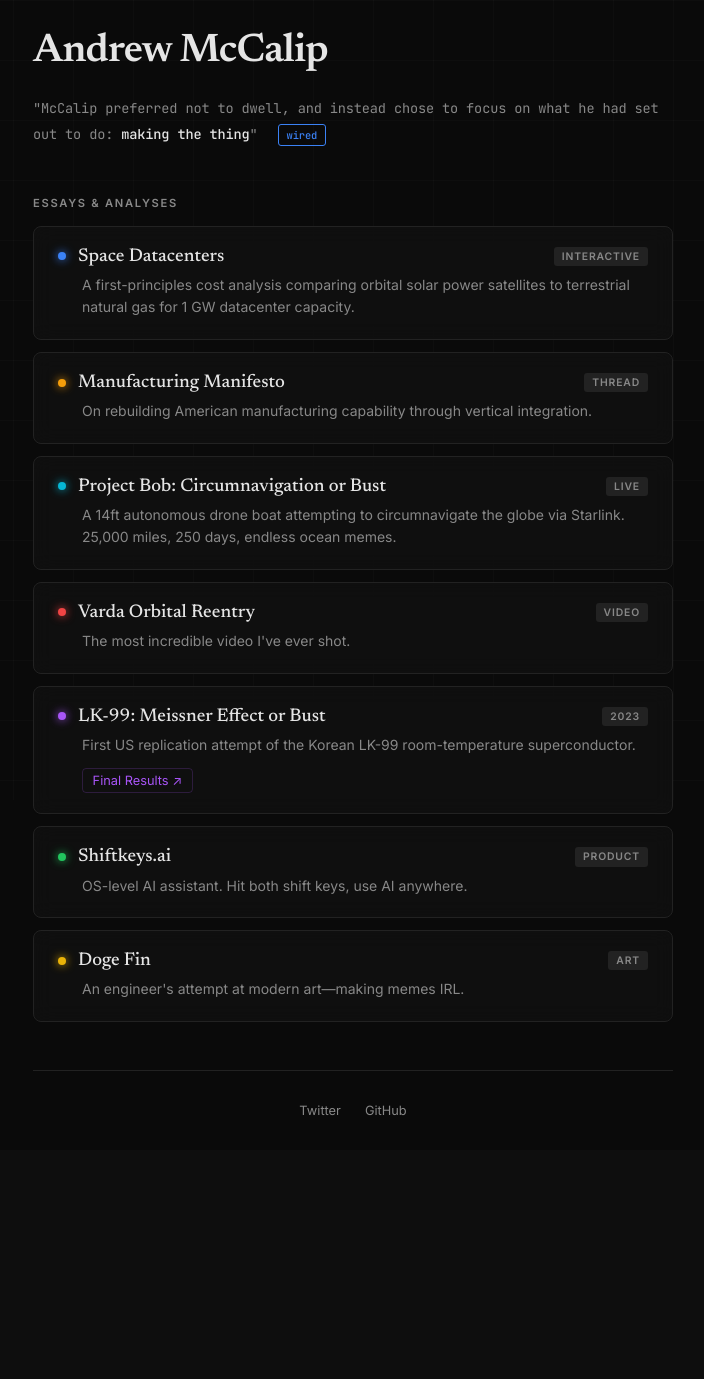
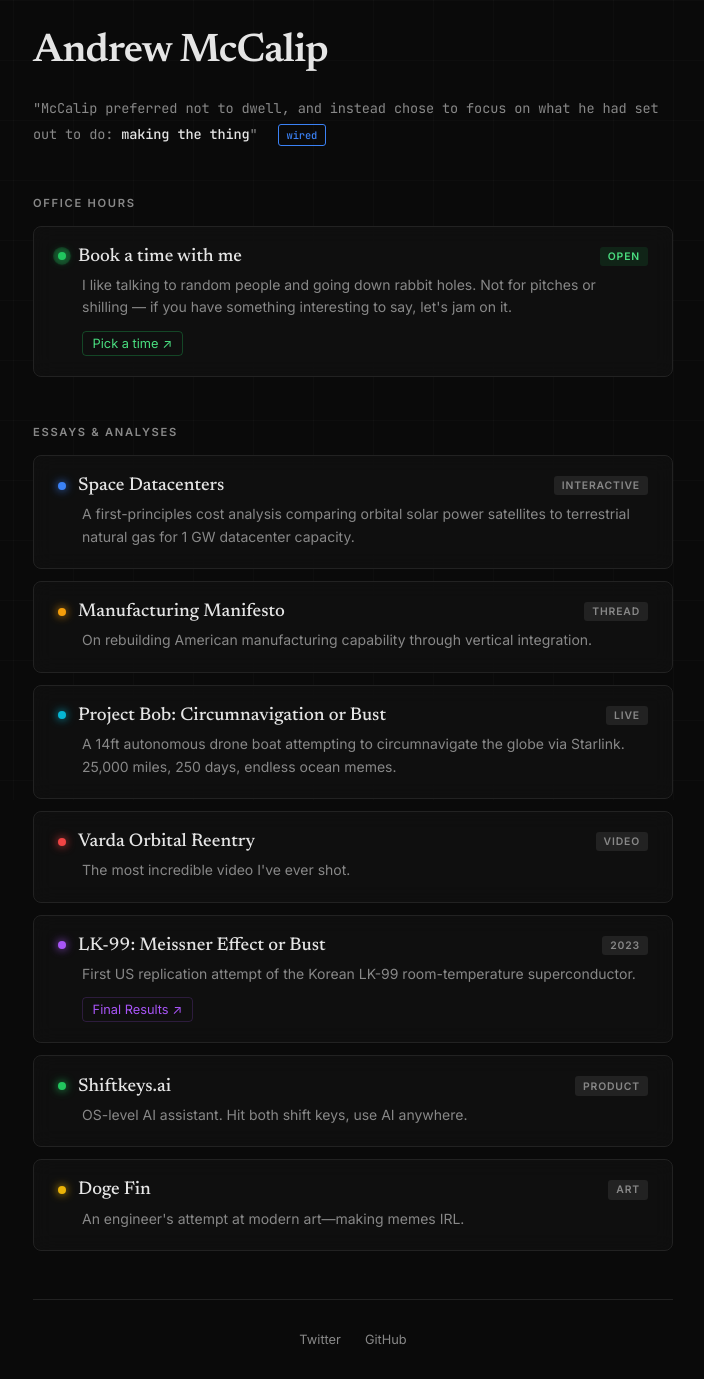
Before and after one commit to andrewmccalip/thoughts, a Flask app: page / in a window 1280 px wide. Shown: the whole page, without its empty margins (287-991 px from the left). Before the commit the page ends 1115 px from the top, so only its background shows below. Run offline with Flask 2, Linux system fonts and the light colour scheme.

Commit message:
office hours booking card
Co-Authored-By: Claude Opus 5.5 <noreply@anthropic.com>

```diff
--- a/templates/index.html
+++ b/templates/index.html
@@ -160,6 +160,7 @@
             background: rgba(59, 130, 246, 0.15);
         }
 
+        .office-section,
         .essays-section {
             margin-bottom: 3rem;
         }
@@ -246,6 +247,25 @@
             box-shadow: 0 0 10px #eab308;
         }
 
+        .essay-indicator.office {
+            position: relative;
+            background: #22c55e;
+            box-shadow: 0 0 10px #22c55e;
+        }
+
+        .essay-indicator.office::after {
+            content: '';
+            position: absolute;
+            inset: 0;
+            border-radius: 50%;
+            background: #22c55e;
+            animation: office-ping 2s cubic-bezier(0, 0, 0.2, 1) infinite;
+        }
+
+        @keyframes office-ping {
+            75%, 100% { transform: scale(2.6); opacity: 0; }
+        }
+
         .essay-title {
             font-family: 'Newsreader', Georgia, serif;
             font-size: 1.15rem;
@@ -270,6 +290,11 @@
             padding: 0.2rem 0.5rem;
             border-radius: 3px;
             margin-left: auto;
+        }
+
+        .essay-tag.open {
+            color: #4ade80;
+            background: rgba(34, 197, 94, 0.12);
         }
 
         .lk99-card {
@@ -303,6 +328,24 @@
             border-color: #a855f7;
         }
 
+        .office-cta {
+            font-size: 0.8rem;
+            color: #4ade80;
+            padding: 0.25rem 0.6rem;
+            border: 1px solid #22c55e4d;
+            border-radius: 4px;
+            transition: all 0.15s;
+        }
+
+        .office-card:hover {
+            border-color: #22c55e;
+        }
+
+        .office-card:hover .office-cta {
+            background: #22c55e24;
+            border-color: #22c55e;
+        }
+
         footer {
             padding-top: 2rem;
             border-top: 1px solid var(--border);
@@ -332,6 +375,12 @@
                 zoom: 0.7;
             }
         }
+
+        @media (prefers-reduced-motion: reduce) {
+            .essay-indicator.office::after {
+                animation: none;
+            }
+        }
     </style>
 </head>
 <body>
@@ -349,6 +398,25 @@
                 <p class="quote-text">"McCalip preferred not to dwell, and instead chose to focus on what he had set out to do: <span class="highlight">making the thing</span>" <span class="quote-source"><a href="https://www.wired.com/story/inside-the-diy-race-to-replicate-lk-99/" target="_blank">wired</a></span></p>
             </div>
         </header>
+
+        <section class="office-section">
+            <p class="section-label">Office Hours</p>
+
+            <a href="https://calendar.google.com/calendar/u/0/appointments/schedules/AcZssZ1IZt_EGJPRrtmtwiFyymh2c4_TJcTr7Cr7WA9slvtYUivBndSMrf380ijDVetZE4MQjanoAM8d" target="_blank" class="essay-card office-card">
+                <div class="essay-header">
+                    <div class="essay-indicator office"></div>
+                    <span class="essay-title">Book a time with me</span>
+                    <span class="essay-tag open">Open</span>
+                </div>
+                <p class="essay-description">
+                    I like talking to random people and going down rabbit holes. Not for pitches
+                    or shilling&nbsp;— if you have something interesting to say, let's jam on it.
+                </p>
+                <div class="essay-links">
+                    <span class="office-cta">Pick a time ↗</span>
+                </div>
+            </a>
+        </section>
 
         <section class="essays-section">
             <p class="section-label">Essays & Analyses</p>
```
